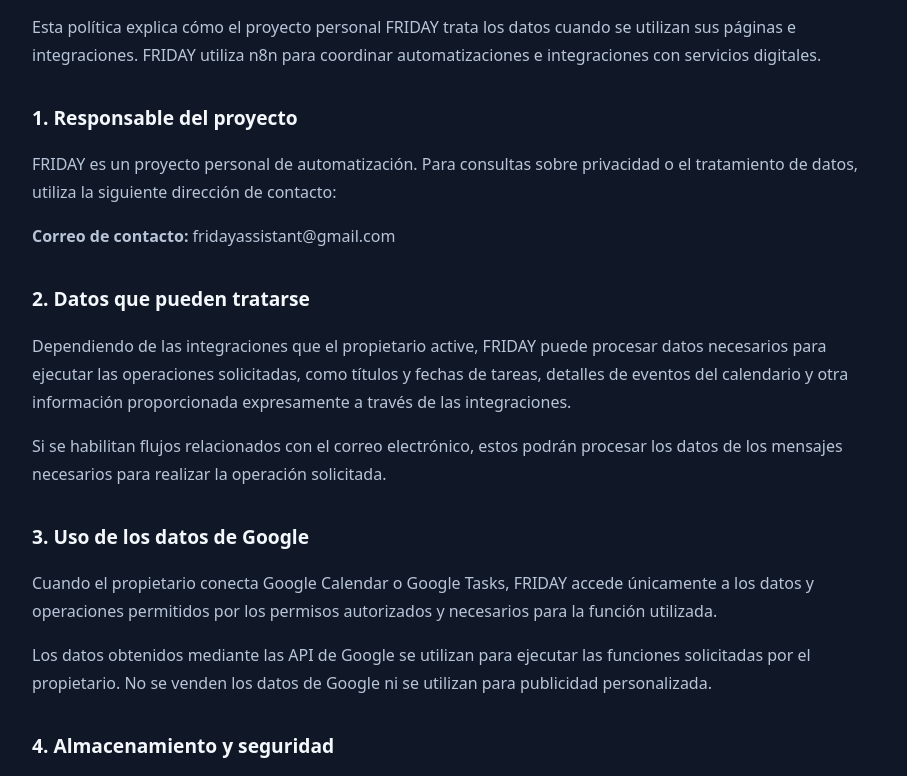
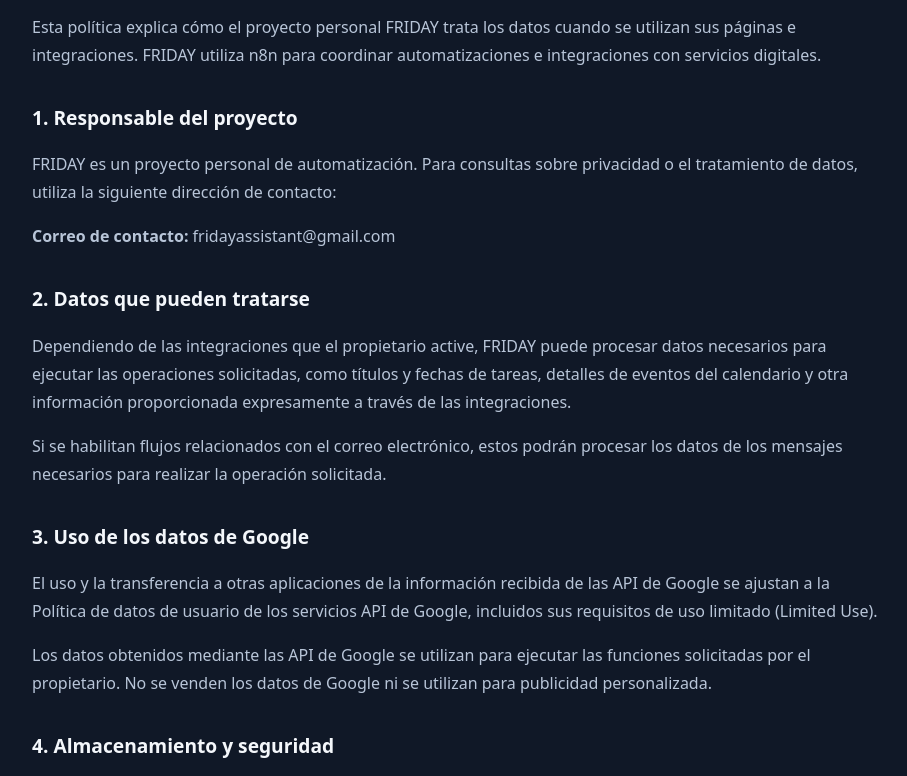
Before and after one commit to segietete/segietete.github.io, a plain HTML site: page privacy.html in a window 1280 px wide. Shown: the part 244-1020 px from the top of the page, without its empty margins (183-1090 px from the left). Drawn offline with Linux system fonts and the light colour scheme.

Commit message:
Update privacy.html

```diff
--- a/privacy.html
+++ b/privacy.html
@@ -95,10 +95,7 @@
 
     <h2>3. Uso de los datos de Google</h2>
     <p>
-      Cuando el propietario conecta Google Calendar o Google Tasks,
-      FRIDAY accede únicamente a los datos y operaciones permitidos
-      por los permisos autorizados y necesarios para la función
-      utilizada.
+      El uso y la transferencia a otras aplicaciones de la información recibida de las API de Google se ajustan a la Política de datos de usuario de los servicios API de Google, incluidos sus requisitos de uso limitado (Limited Use).
     </p>
     <p>
       Los datos obtenidos mediante las API de Google se utilizan
```
